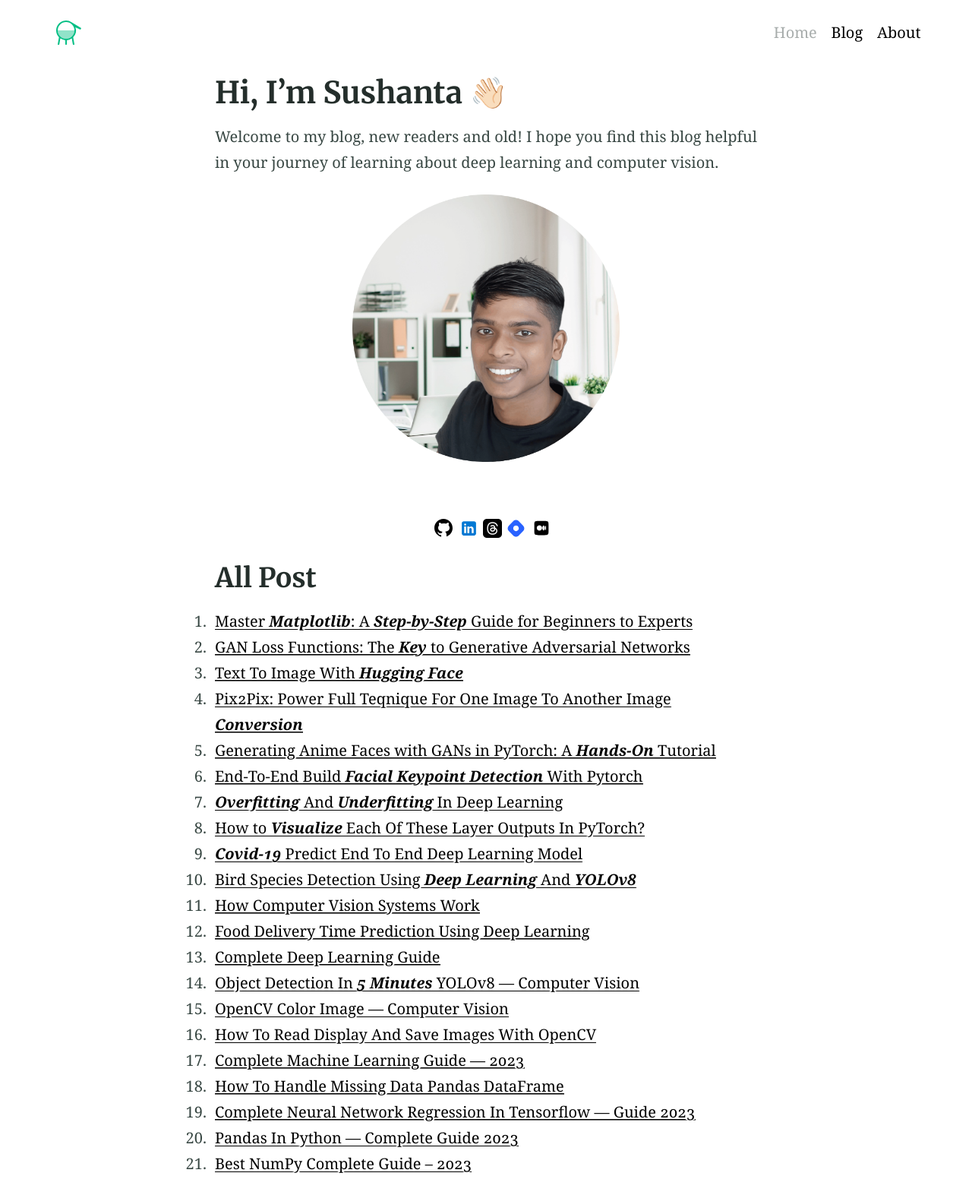
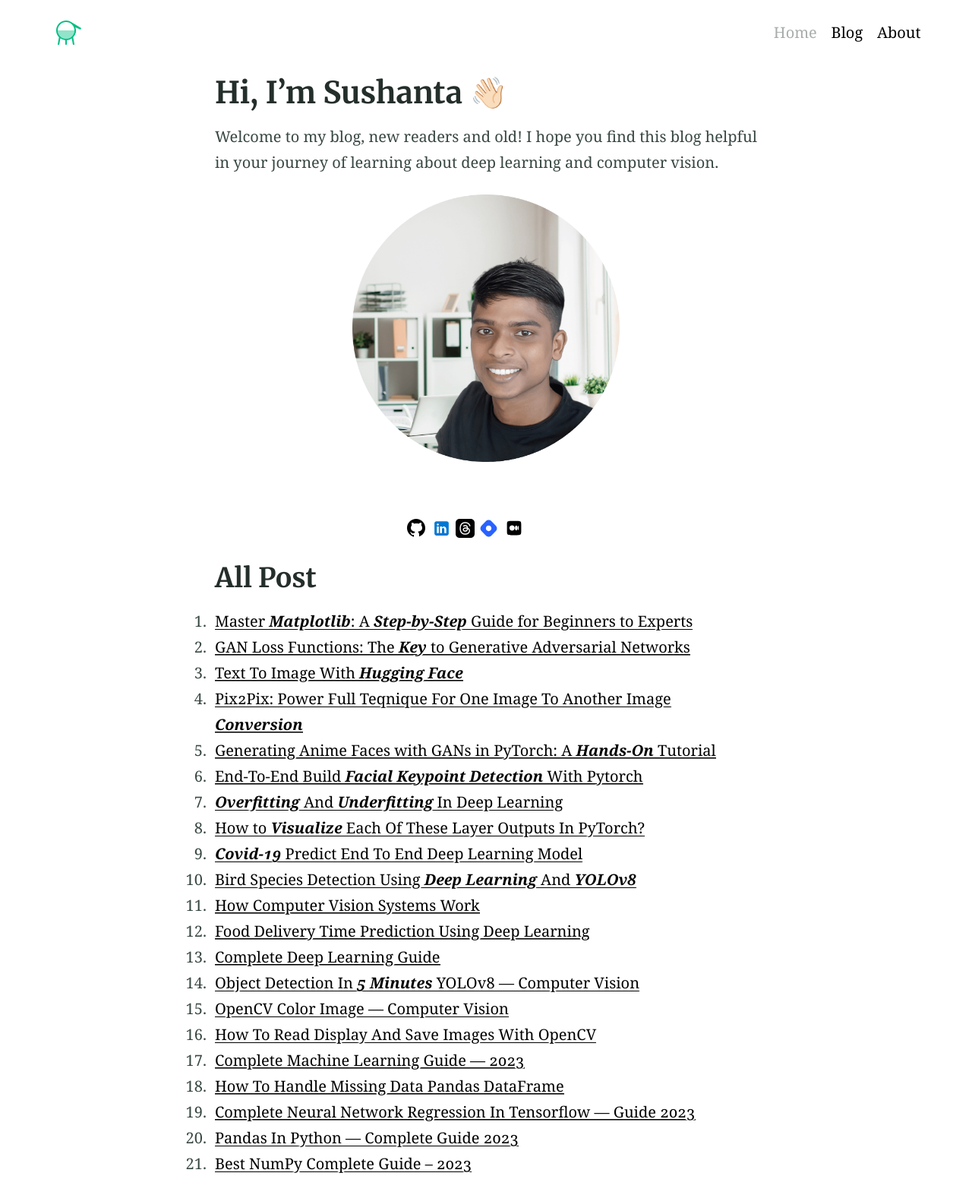
Before and after one commit to hi-sushanta/hi-sushanta.github.io, a Jekyll site: the page built from index.md, in a window 1280 px wide. Shown: the whole page at 76% size. Built offline with Jekyll 4.4.1, drawn with Linux system fonts in a browser that asks for light colours.

Commit message:
Little bit margin remove

```diff
--- a/index.md
+++ b/index.md
@@ -9,7 +9,7 @@ Welcome to my blog, new readers and old! I hope you find this blog helpful in yo
     <img src="chi2.png" class = "center" width="50%" height="50%"/>
 </div>
 
-<div class="social-icon" style="margin-left:40%; margin-right:10px; margin-top:50px; margin-bottom:3px;  display: flex; align-items: center; background:#FFF;  border-radius:16px; width: fit-content;">
+<div class="social-icon" style="margin-left:35%; margin-right:10px; margin-top:50px; margin-bottom:3px;  display: flex; align-items: center; background:#FFF;  border-radius:16px; width: fit-content;">
     <a href="https://github.com/hi-sushanta" style="margin-top:12px; margin-right:6px">
     <svg xmlns="http://www.w3.org/2000/svg"  viewBox="0 0 30 30" width="30px" height="30px">    <path d="M15,3C8.373,3,3,8.373,3,15c0,5.623,3.872,10.328,9.092,11.63C12.036,26.468,12,26.28,12,26.047v-2.051 c-0.487,0-1.303,0-1.508,0c-0.821,0-1.551-0.353-1.905-1.009c-0.393-0.729-0.461-1.844-1.435-2.526 c-0.289-0.227-0.069-0.486,0.264-0.451c0.615,0.174,1.125,0.596,1.605,1.222c0.478,0.627,0.703,0.769,1.596,0.769 c0.433,0,1.081-0.025,1.691-0.121c0.328-0.833,0.895-1.6,1.588-1.962c-3.996-0.411-5.903-2.399-5.903-5.098 c0-1.162,0.495-2.286,1.336-3.233C9.053,10.647,8.706,8.73,9.435,8c1.798,0,2.885,1.166,3.146,1.481C13.477,9.174,14.461,9,15.495,9 c1.036,0,2.024,0.174,2.922,0.483C18.675,9.17,19.763,8,21.565,8c0.732,0.731,0.381,2.656,0.102,3.594 c0.836,0.945,1.328,2.066,1.328,3.226c0,2.697-1.904,4.684-5.894,5.097C18.199,20.49,19,22.1,19,23.313v2.734 c0,0.104-0.023,0.179-0.035,0.268C23.641,24.676,27,20.236,27,15C27,8.373,21.627,3,15,3z"/></svg>
     </a>
```
